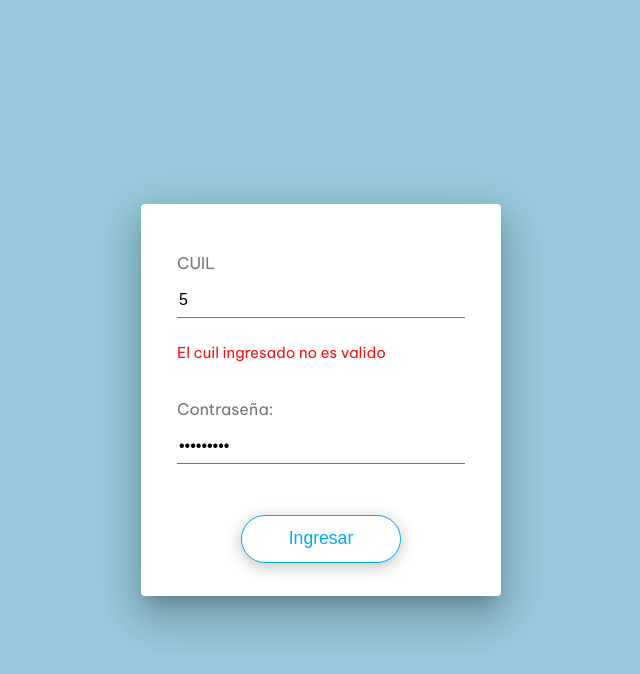
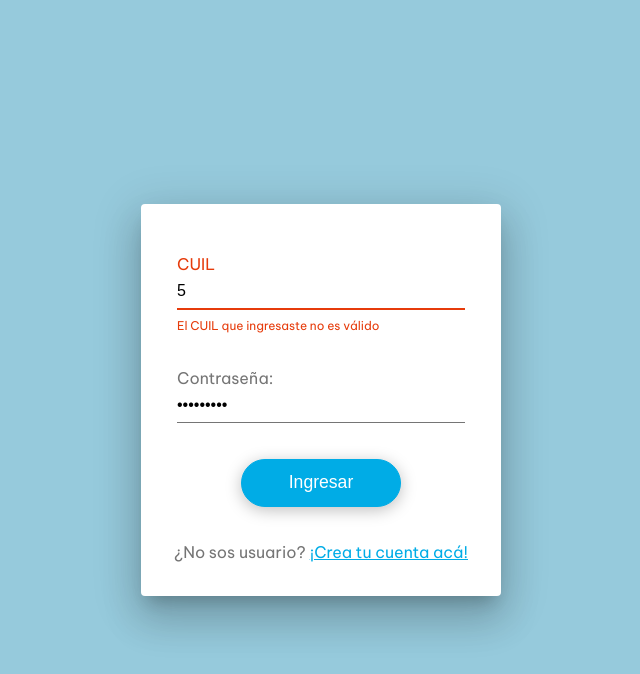
Before and after one commit to tomzvilla/cienciaConecta, a React (Create React App) app: page /projects in a window 1280 px wide. Both pictures are taken after typing "5", "Sample123" into the empty fields and a click on the button "Ingresar". Shown: the top 674 px of the page, without its empty margins (319-959 px from the left). Built offline with nearby package versions, Linux system fonts and the light colour scheme.

Commit message:
Login Styles

```diff
--- a/src/css/style.css
+++ b/src/css/style.css
@@ -57,31 +57,64 @@ table, caption, tbody, tfoot, thead, tr, th, td {
   background-color: #00ACE6;
   color: #ffffff;
 }
+.button:focus {
+  transition: all 200ms ease-out;
+  box-shadow: 0px 0.4rem 2rem rgba(0, 0, 0, 0.25);
+}
+.button--activo {
+  background-color: #00ACE6;
+  color: #ffffff;
+}
+.button--activo:hover {
+  transition: all 200ms ease-out;
+  box-shadow: 0px 1.4rem 2rem rgba(0, 0, 0, 0.34);
+  background-color: #ffffff;
+  color: #00ACE6;
+}
+.button--activo:focus {
+  transition: all 400ms ease-out;
+  box-shadow: 0px 0.4rem 2rem rgba(0, 0, 0, 0.25);
+}
 .button__text {
   margin: auto;
 }
 
+.input-field {
+  display: flex;
+  flex-direction: column;
+  max-width: 40rem;
+}
+.input-field:focus-within .input-field__label {
+  color: #00ACE6;
+}
 .input-field__label {
   display: flex;
   flex-direction: column;
-  margin-bottom: 2rem;
   font-size: 2rem;
   color: #757575;
 }
-.input-field__span {
-  margin-bottom: 10px;
+.input-field__label--error {
+  color: #E63B0B;
 }
 .input-field__input {
   font-size: 2rem;
-  height: 4rem;
+  padding: 1rem 0rem;
   border: 0px;
   border-bottom: 1px solid #757575;
+  outline: none;
+}
+.input-field__input:focus {
+  border-bottom: 2px solid #00ACE6;
+  transition: all 50ms linear;
+}
+.input-field__input--error {
+  border-bottom: 2px solid #E63B0B;
 }
 .input-field__error {
-  color: rgb(247, 18, 18);
-  font-size: 15px;
-  margin-top: -15px;
-  margin-bottom: 15px;
+  color: #E63B0B;
+  font-size: 1.5rem;
+  margin-top: 1rem;
+  text-overflow: ellipsis;
 }
 
 .navbar {
@@ -244,8 +277,8 @@ table, caption, tbody, tfoot, thead, tr, th, td {
   box-shadow: 0px 11px 15px -7px rgba(0, 0, 0, 0.2), 0px 24px 38px 3px rgba(0, 0, 0, 0.14), 0px 9px 46px 8px rgba(0, 0, 0, 0.12);
 }
 .login-form__title {
-  margin-bottom: 2em;
-  font-size: 42px;
+  margin-bottom: 2rem;
+  font-size: 4rem;
   text-align: center;
   font-weight: 500;
 }
@@ -258,6 +291,24 @@ table, caption, tbody, tfoot, thead, tr, th, td {
 }
 .login-form__button {
   align-self: center;
+}
+.login-form__link-container {
+  align-self: center;
+}
+
+.login-form-link {
+  display: flex;
+  align-items: center;
+  margin: auto;
+}
+.login-form-link__text {
+  color: #757575;
+  font-size: 2rem;
+  margin-right: 0.5rem;
+}
+.login-form-link__link {
+  color: #00ACE6;
+  font-size: 2rem;
 }
 
 .login {
--- a/src/js/components/Button/Button.jsx
+++ b/src/js/components/Button/Button.jsx
@@ -1,8 +1,11 @@
 const Button = (props) => {
+
+  // Si se pasa el parametro activo como true, se cambiara el estilo de boton a activo
+  const modifier = props.activo ? "--activo" : "";
   return (
-    <button className='button' onClick={props.onClickHandler}>
-        <img className="button_img" src={props.image} alt="" />
-        <div className='button__text'>{props.text}</div>
+    <button className={`button button${modifier}`} onClick={props.onClickHandler}>
+        <img className={`button__img button__img${modifier}`} src={props.image} alt="" />
+        <div className={`button__text button__text${modifier}`}>{props.text}</div>
 
     </button>
   )
--- a/src/js/components/InputField/InputField.jsx
+++ b/src/js/components/InputField/InputField.jsx
@@ -7,12 +7,15 @@ const InputField = ({ value, label, name, type, onChange, onBlur, errors, requir
         setRequired = true
     }
 
+    const modifier = errors.error ? "--error" : ""
+
+
+
     return (
-    <div className='input-field'>
-        <label className='input-field__label'>
-            <span className='input-field__span'>{label} </span>
+    <div className={`input-field input-field${modifier}`}>
+            <label className={`input-field__label input-field__label${modifier}`}>{label}</label>
             <input
-                className='input-field__input'
+                className={`input-field__input input-field__input${modifier}`}
                 name={name}
                 type={type}
                 onChange={onChange}
@@ -20,8 +23,8 @@ const InputField = ({ value, label, name, type, onChange, onBlur, errors, requir
                 value={value}
                 {...setRequired}
             />
-        </label>
-        {errors.dirty && errors.error && <small className='input-field__error'>{errors.message}</small>}
+
+        {errors.dirty && errors.error && <small className={`input-field__error input-field__error${modifier}`}>{errors.message}</small>}
     </div>
   )
 }
--- a/src/js/components/LoginForm/LoginForm.jsx
+++ b/src/js/components/LoginForm/LoginForm.jsx
@@ -1,6 +1,8 @@
 // Components
 import Button  from '../Button/Button'
 import InputField from '../InputField/InputField'
+import LoginFormLink from '../LoginFormLink/LoginFormLink'
+
 
 // Other imports
 import { useState } from 'react'
@@ -9,6 +11,8 @@ import useAuth from '../../hooks/useAuth'
 import { useNavigate, useLocation } from 'react-router-dom'
 
 import axios from '../../../api/axios'
+
+
 
 const LOGIN_URL = '/auth/login'
 
@@ -114,8 +118,15 @@ const LoginForm = () => {
 
 
             <div className='login-form__button'>
-                <Button text='Ingresar'/>
+                <Button text='Ingresar' activo={true}/>
             </div>
+
+            <div className='login-form__link-container'>
+              <LoginFormLink/>
+            </div>
+
+
+
 
         </form>
     )
--- /dev/null
+++ b/src/js/components/LoginFormLink/LoginFormLink.jsx
@@ -0,0 +1,11 @@
+const LoginFormLink = () => {
+    return (
+        <div className="login-form-link">
+            <p className="login-form-link__text" >¿No sos usuario? </p>
+            <a className="login-form-link__link" href=""> ¡Crea tu cuenta acá!</a>
+        </div>
+    );
+}
+
+
+export default LoginFormLink;
--- a/src/js/validators.js
+++ b/src/js/validators.js
@@ -1,96 +1,96 @@
 export const emailValidator = (email) => {
     if (!email) {
-      return "Debe ingresar un email";
+      return "Tenés que ingresar un email";
     } else if (!new RegExp(/^[\w-\.]+@([\w-]+\.)+[\w-]{2,4}$/i).test(email)) { // eslint-disable-line
-      return "Debe ingresar un email válido";
+      return "El email que ingresaste no es válido";
     }
     return "";
 };
 
 export const passwordValidator = (password) => {
     if (!password) {
-        return "Debe ingresar una contraseña";
+        return "Tenés que ingresar una contraseña";
     } else if (password.length < 7 || password.length > 20 ) {
-      return "La contraseña debe tener entre 8 y 20 caracteres"
+      return "La contraseña tiene que tener entre 8 y 20 caracteres"
     } else if (!new RegExp(/^(?=.*[a-z])(?=.*[A-Z])(?=.*\d)[A-Za-z\d@$!%*?&]{8,20}$/).test(password)) { // eslint-disable-line
-      return "La contraseña debe tener al menos una letra mayuscula, una minuscula y un numero"
+      return "La contraseña tiene que tener al menos una letra mayúscula, una minúscula y un numero"
     }
     return "";
 };
 
 export const nameValidator = (name) => {
   if (!name) {
-    return "Debe ingresar un nombre";
+    return "Tenés que ingresar un nombre";
   } else if (name.length > 30) {
-    return "El nombre debe tener 30 caracteres como maximo"
+    return "El nombre debe tener 30 caracteres como máximo"
   } else if (/[0-9]/.test(name)) {
-    return "El nombre no puede contener expresiones numericas"
+    return "El nombre no puede tener números"
   }
   return "";
 };
 
 export const lastnameValidator = (lastname) => {
   if (!lastname) {
-    return "Debe ingresar un apellido";
+    return "Tenés que ingresar un apellido";
   } else if (lastname.length > 30) {
-    return "El apellido debe tener 30 caracteres como maximo"
+    return "El apellido tiene que tener 30 caracteres como máximo"
   } else if (/[0-9]/.test(lastname)) {
-    return "El apellido no puede contener expresiones numericas"
+    return "El apellido no puede tener números"
   }
   return "";
 };
 
 export const cuilValidator = (cuil) => {
   if (!cuil) {
-    return "Debe ingresar un cuil";
+    return "Tenés que ingresar un CUIL";
   } else if (cuil.length > 11 || cuil.length < 10) {
-    return "El cuil ingresado no es valido"
+    return "El CUIL que ingresaste no es válido"
   } else if (!/^[0-9]+$/.test(cuil)) {
-    return "El cuil no puede contener letras"
+    return "El CUIL no puede tener letras"
   }
   return "";
 };
 
 export const dniValidator = (dni) => {
   if (!dni) {
-    return "Debe ingresar un dni";
+    return "Tenés que ingresar un DNI";
   } else if (dni.length > 8 || dni.length < 7) {
-    return "El dni ingresado no es valido"
+    return "El DNI que ingresaste no es válido"
   } else if (!/^[0-9]+$/.test(dni)) {
-    return "El dni no puede contener letras"
+    return "El DNI no puede tener letras"
   }
   return "";
 };
 
 export const cueValidator = (cue) => {
   if (!cue) {
-    return "Debe ingresar un cue valido";
+    return "Tenés que ingresar un CUE válido";
   } else if (cue.length !== 7) {
-    return "El cue ingresado no es valido"
+    return "El CUE que ingresaste no es válido"
   } else if (!/^[0-9]+$/.test(cue)) {
-    return "El cue no puede contener letras"
+    return "El CUE no puede tener letras"
   }
   return "";
 };
 
 export const positionValidator = (position) => {
   if (!position) {
-    return "Debe ingresar un cargo";
+    return "Tenés que ingresar un cargo";
   } else if (position.length > 30) {
-    return "El cargo ingresado debe tener menos de 30 caracteres"
+    return "El cargo tiene que tener menos de 30 caracteres"
   } else if (/[0-9]/.test(position)) {
-    return "El cargo no puede contener expresiones numericas"
+    return "El cargo no puede tener números"
   }
   return "";
 };
 
 export const phoneNumberValidator = (phoneNumber) => {
   if (!phoneNumber) {
-    return "Debe ingresar un numero de telefono";
+    return "Tenés que ingresar un número de teléfono";
   } else if (phoneNumber.length > 15 || phoneNumber.length < 7) {
-    return "El numero de telefono ingresado no es valido"
+    return "El número de teléfono que ingresaste no es válido"
   } else if (!/^[0-9]+$/.test(phoneNumber)) {
-    return "El numero de telefono no puede contener letras"
+    return "El número de teléfono no puede tener letras"
   }
   return "";
 };
--- a/src/sass/base/_base.scss
+++ b/src/sass/base/_base.scss
@@ -4,6 +4,8 @@ $color-primary-light: #46D0FF;
 $color-primary-dark: #25325A;
 
 $color-secondary: #354052;
+
+$color-red: #E63B0B;
 
 $color-grey: #EFEFEF;
 $color-grey-dark: #757575;
--- a/src/sass/components/_button.scss
+++ b/src/sass/components/_button.scss
@@ -22,6 +22,31 @@
         color: $color-white;
     }
 
+    &:focus {
+        transition: all 200ms ease-out;
+        box-shadow: 0px .4rem 2rem rgba(0, 0, 0, .25);
+    }
+
+    &--activo {
+        background-color: $color-primary;
+        color: $color-white;
+
+        &:hover {
+            transition: all 200ms ease-out;
+            box-shadow: 0px 1.4rem 2rem rgba(0, 0, 0, .34);
+            background-color: $color-white;
+
+            color: $color-primary;
+        }
+
+        &:focus {
+            transition: all 400ms ease-out;
+            box-shadow: 0px .4rem 2rem rgba(0, 0, 0, .25);
+        }
+    }
+
+
+
     &__text {
         margin: auto;
     }
--- a/src/sass/components/_input-field.scss
+++ b/src/sass/components/_input-field.scss
@@ -1,30 +1,63 @@
 .input-field {
+    display: flex;
+    flex-direction: column;
 
+    max-width: 40rem;
 
+    &:focus-within {
+        .input-field__label {
+           color: $color-primary
+        }
+    }
 
     &__label {
         display: flex;
         flex-direction: column;
-        //width: 100%;
-        margin-bottom: 2rem;
+
+        //margin-bottom: 1rem;
         font-size: 2rem;
         color: $color-grey-dark;
 
+        &--error {
+            color: $color-red;
+        }
 
     }
-    &__span {
-        margin-bottom: 10px;
-    }
+
+
     &__input {
         font-size: 2rem;
-        height: 4rem;
+        padding: 1rem 0rem;
         border: 0px;
         border-bottom: 1px solid $color-grey-dark;
+        outline: none;
+
+
+        &:focus {
+            border-bottom: 2px solid $color-primary;
+            transition: all 50ms linear;
+
+        }
+
+
+
+        &--error {
+            border-bottom: 2px solid $color-red;
+        }
     }
+
+
+
+
+
+
     &__error {
-        color: rgb(247, 18, 18);
-        font-size: 15px;
-        margin-top: -15px;
-        margin-bottom: 15px;
+        color: $color-red;
+        font-size: 1.5rem;
+        margin-top: 1rem;
+        text-overflow:ellipsis;
     }
+
+
+
 }
--- /dev/null
+++ b/src/sass/components/_login-form-link.scss
@@ -0,0 +1,23 @@
+.login-form-link {
+    //width: 100%;
+
+    display: flex;
+
+
+    align-items: center;
+    margin: auto;
+
+    &__text {
+        color: $color-grey-dark;
+        font-size: 2rem;
+        margin-right: .5rem;
+    }
+
+
+    &__link {
+        color: $color-primary;
+        font-size: 2rem;
+
+    }
+
+}
--- a/src/sass/components/_login-form.scss
+++ b/src/sass/components/_login-form.scss
@@ -18,8 +18,8 @@
 
 
     &__title {
-        margin-bottom: 2em;
-        font-size: 42px;
+        margin-bottom: 2rem;
+        font-size: 4rem;
         text-align: center;
         font-weight: 500;
     }
@@ -37,4 +37,16 @@
     &__button {
         align-self: center;
     }
+
+
+
+
+    &__link-container {
+        align-self: center;
+
+
+
+
+
+    }
 }
--- a/src/sass/main.scss
+++ b/src/sass/main.scss
@@ -17,6 +17,7 @@
 @import 'components/footer-imagenes';
 @import 'components/footer-redes';
 @import 'components/login-form';
+@import 'components/login-form-link';
 
 // IMPORTAR SCSS DE PAGINAS
 
```
Also changed, not shown: 1 other file (tests, documents, lock files or other folders).
